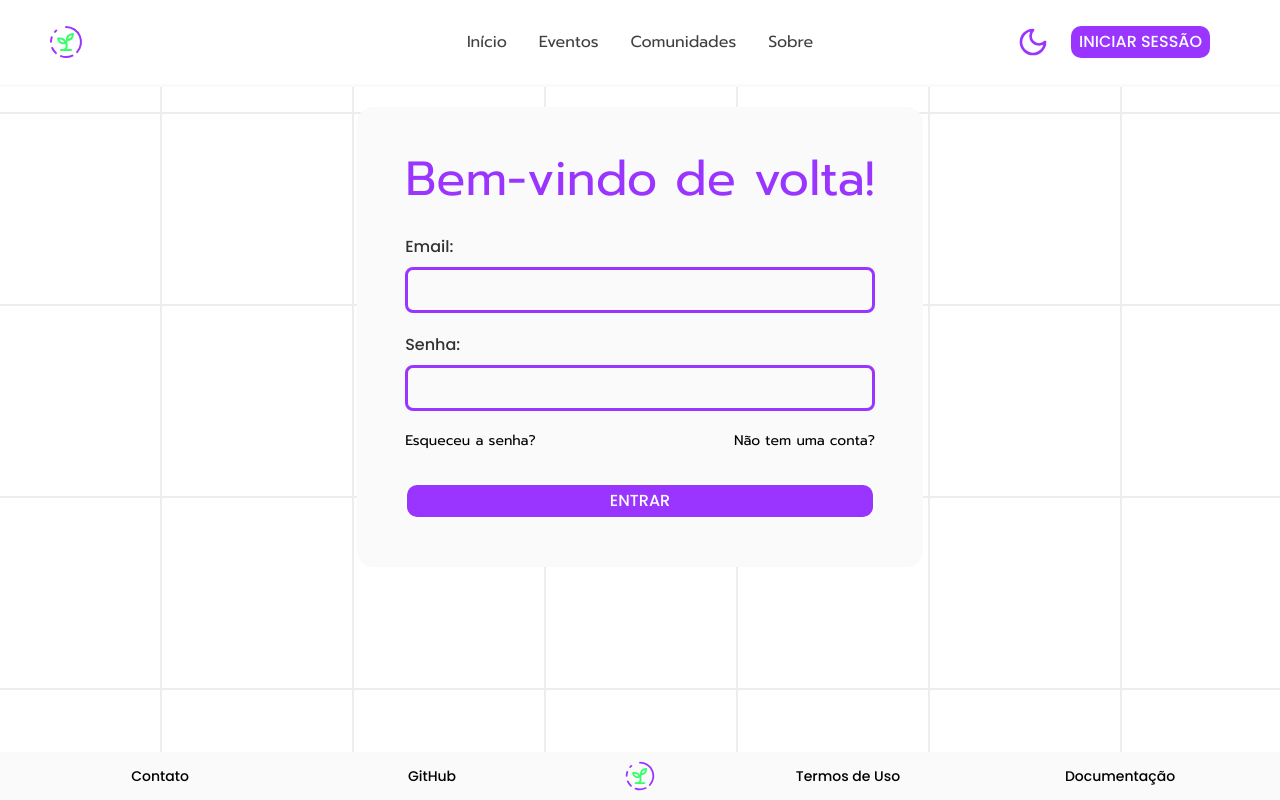
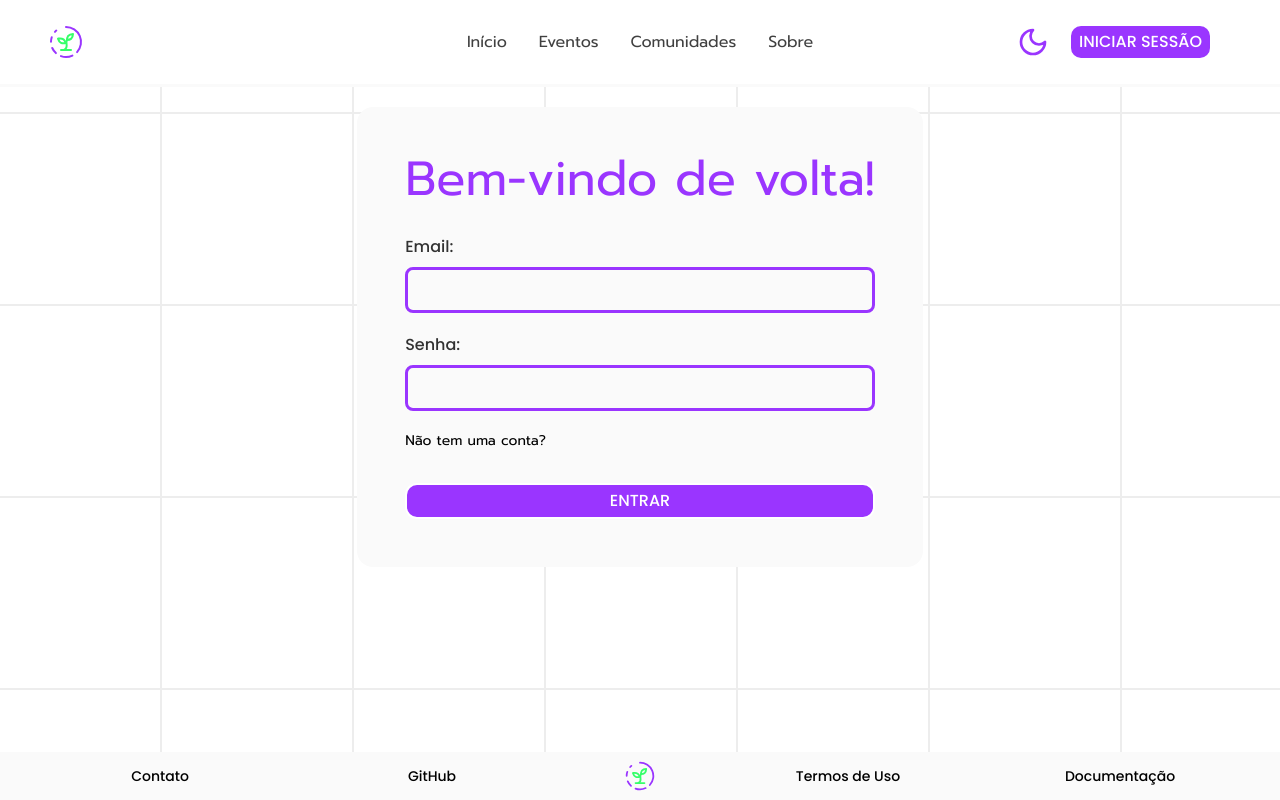
Before and after one commit to joaonative/tcc-front, a React (Vite) app: page /entre in a window 1280 px wide. Built offline with nearby package versions, Linux system fonts and the light colour scheme; no server answers.

Commit message:
esqueceu a senha removed

```diff
--- a/src/pages/Login.tsx
+++ b/src/pages/Login.tsx
@@ -72,7 +72,6 @@ const Login = () => {
               />
             </div>
             <div className="flex lg:flex-row flex-col items-center lg:justify-between gap-1 font-prompt text-sm">
-              <a href="/">Esqueceu a senha?</a>
               <a href="/cadastro">Não tem uma conta?</a>
             </div>
             <Button variant="primary" full submit classes="mt-3">
```
